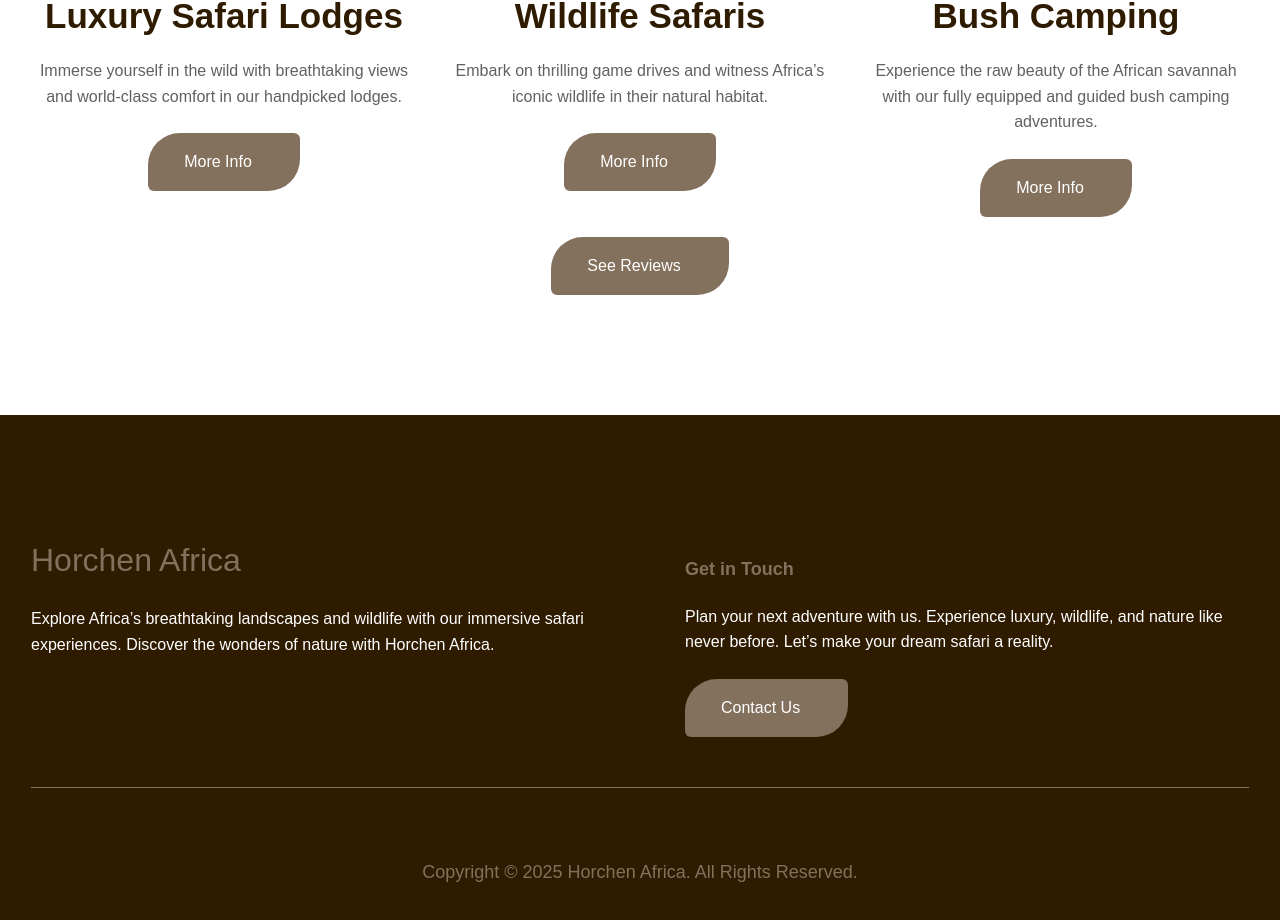
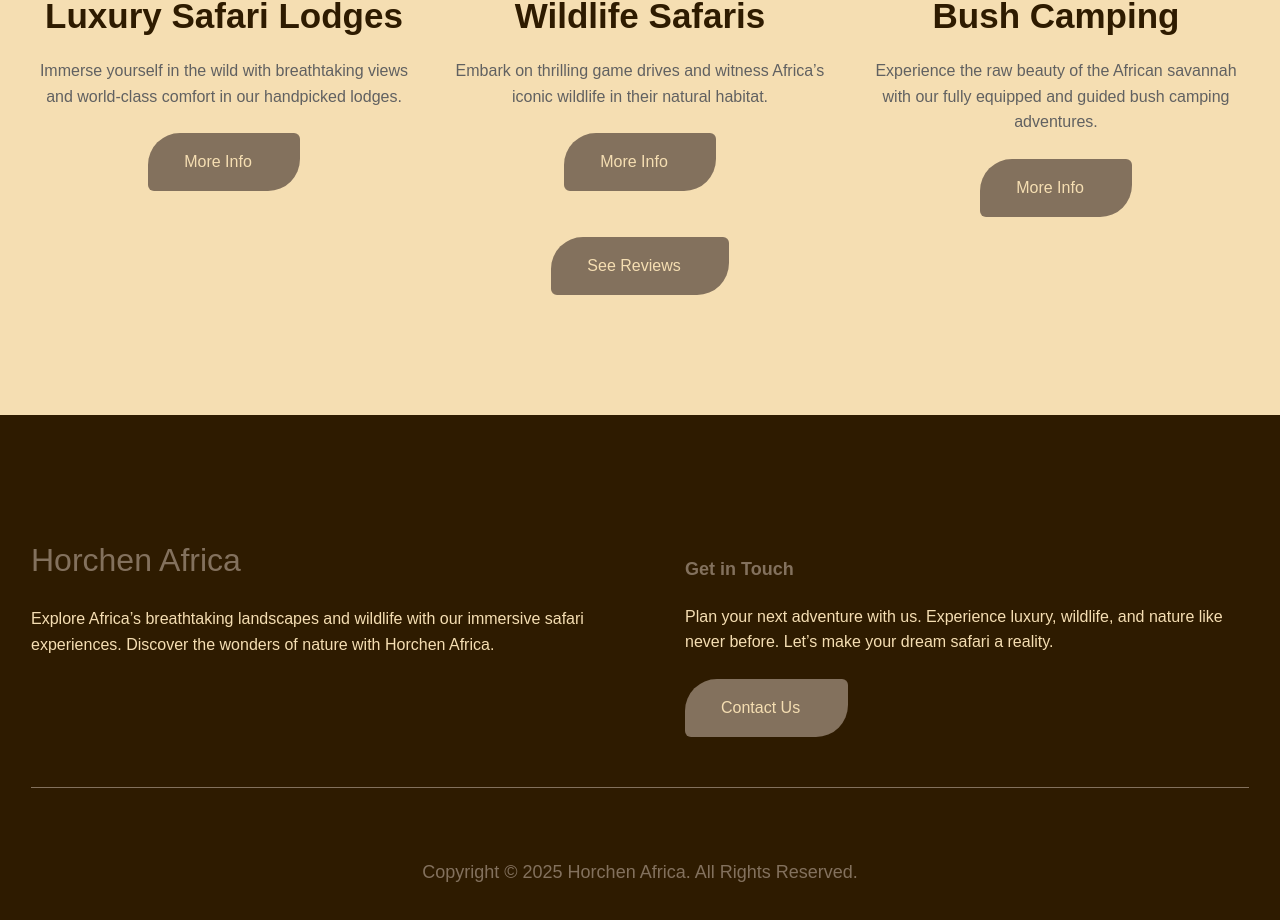
Before and after one commit to Lenox001/horchen-africa, a React (Vite) app: page /destinations in a window 1280 px wide. Shown: the part 760-1680 px from the top of the page. Built offline with nearby package versions, Linux system fonts and the light colour scheme.

Commit message:
change theme color

```diff
--- a/src/components/About.jsx
+++ b/src/components/About.jsx
@@ -6,7 +6,7 @@ import aboutImg3 from "../assets/images/about-3.jpg";
 const About = () => {
   return (
     <section className="section about" aria-label="about" id="about">
-      <div className="container">
+      <div className="container" style={{ paddingTop: "40px" }}>
         <div className="wrapper">
           <figure
             className="about-banner about-banner-1 img-holder"
@@ -51,7 +51,11 @@ const About = () => {
             journeys tailored just for you.
           </p>
 
-          <Link to="/packages" className="btn">
+          <Link
+            to="/packages"
+            className="btn"
+            onClick={() => window.scrollTo({ top: 0, behavior: "smooth" })}
+          >
             <span className="span">Explore Our Safaris</span>
             <ion-icon name="arrow-forward" aria-hidden="true"></ion-icon>
           </Link>
--- a/src/components/DestinationDetail.jsx
+++ b/src/components/DestinationDetail.jsx
@@ -127,7 +127,11 @@ const DestinationDetail = () => {
             marginTop: "2rem",
           }}
         >
-          <Link to="/destinations" className="btn">
+          <Link
+            to="/destinations"
+            className="btn"
+            onClick={() => window.scrollTo({ top: 0, behavior: "smooth" })}
+          >
             <span className="span">Back to Destinations</span>
             <ion-icon name="arrow-back" aria-hidden="true"></ion-icon>
           </Link>
--- a/src/components/Destinations.jsx
+++ b/src/components/Destinations.jsx
@@ -70,7 +70,13 @@ const Destinations = () => {
                   <h3 className="h3 card-title">{item.title}</h3>
                   <p className="card-text">{item.description}</p>
 
-                  <Link to={`/destinations/${item.id}`} className="btn">
+                  <Link
+                    to={`/destinations/${item.id}`}
+                    className="btn"
+                    onClick={() =>
+                      window.scrollTo({ top: 0, behavior: "smooth" })
+                    }
+                  >
                     <span className="span">More Info</span>
                     <ion-icon
                       name="arrow-forward"
@@ -90,7 +96,11 @@ const Destinations = () => {
             marginTop: "2rem",
           }}
         >
-          <Link to="/testimonial" className="btn">
+          <Link
+            to="/testimonial"
+            className="btn"
+            onClick={() => window.scrollTo({ top: 0, behavior: "smooth" })}
+          >
             <span className="span">See Reviews</span>
             <ion-icon name="arrow-forward" aria-hidden="true"></ion-icon>
           </Link>
--- a/src/components/Footer.jsx
+++ b/src/components/Footer.jsx
@@ -65,7 +65,11 @@ const Footer = () => {
               nature like never before. Let’s make your dream safari a reality.
             </p>
 
-            <Link to="/contact" className="btn">
+            <Link
+              to="/contact"
+              className="btn"
+              onClick={() => window.scrollTo({ top: 0, behavior: "smooth" })}
+            >
               <span className="span">Contact Us</span>
               <ion-icon name="arrow-forward" aria-hidden="true"></ion-icon>
             </Link>
--- a/src/components/Home.jsx
+++ b/src/components/Home.jsx
@@ -48,7 +48,11 @@ const Home = () => {
               closer to nature with eco-friendly and immersive safari
               experiences.
             </p>
-            <Link to="/packages" className="btn">
+            <Link
+              to="/packages"
+              className="btn"
+              onClick={() => window.scrollTo({ top: 0, behavior: "smooth" })}
+            >
               <span className="span">Explore Our Safaris</span>
               <ion-icon name="arrow-forward" aria-hidden="true"></ion-icon>
             </Link>
--- a/src/components/Packages.jsx
+++ b/src/components/Packages.jsx
@@ -37,7 +37,13 @@ const Packages = () => {
                 <h3 className="h3 card-title">{item.title}</h3>
 
                 {/* ✅ Updated Link to pass unique ID */}
-                <Link to={`/safari-detail/${index}`} className="btn-link">
+                <Link
+                  to={`/safari-detail/${index}`}
+                  className="btn"
+                  onClick={() =>
+                    window.scrollTo({ top: 0, behavior: "smooth" })
+                  }
+                >
                   <span className="span">View More</span>
                   <ion-icon name="arrow-forward" aria-hidden="true"></ion-icon>
                 </Link>
--- a/src/components/SafariDetail.jsx
+++ b/src/components/SafariDetail.jsx
@@ -74,7 +74,11 @@ const SafariDetail = () => {
             marginTop: "4rem",
           }}
         >
-          <Link to="/packages" className="btn">
+          <Link
+            to="/packages"
+            className="btn"
+            onClick={() => window.scrollTo({ top: 0, behavior: "smooth" })}
+          >
             <span className="span">Back to Safaris</span>
             <ion-icon name="arrow-back" aria-hidden="true"></ion-icon>
           </Link>
--- a/src/index.css
+++ b/src/index.css
@@ -29,7 +29,7 @@
   --umber: hsla(31, 17%, 36%, 1);
   --golden-brown_a60: hsla(35, 70%, 38%, 0.6);
   --granite-gray: hsla(0, 0%, 38%, 1);
-  --white: hsla(0, 0%, 100%, 1);
+  --white: hsla(39, 77%, 83%, 1);
   --black: hsla(0, 0%, 0%, 1);
 
   /**
```
